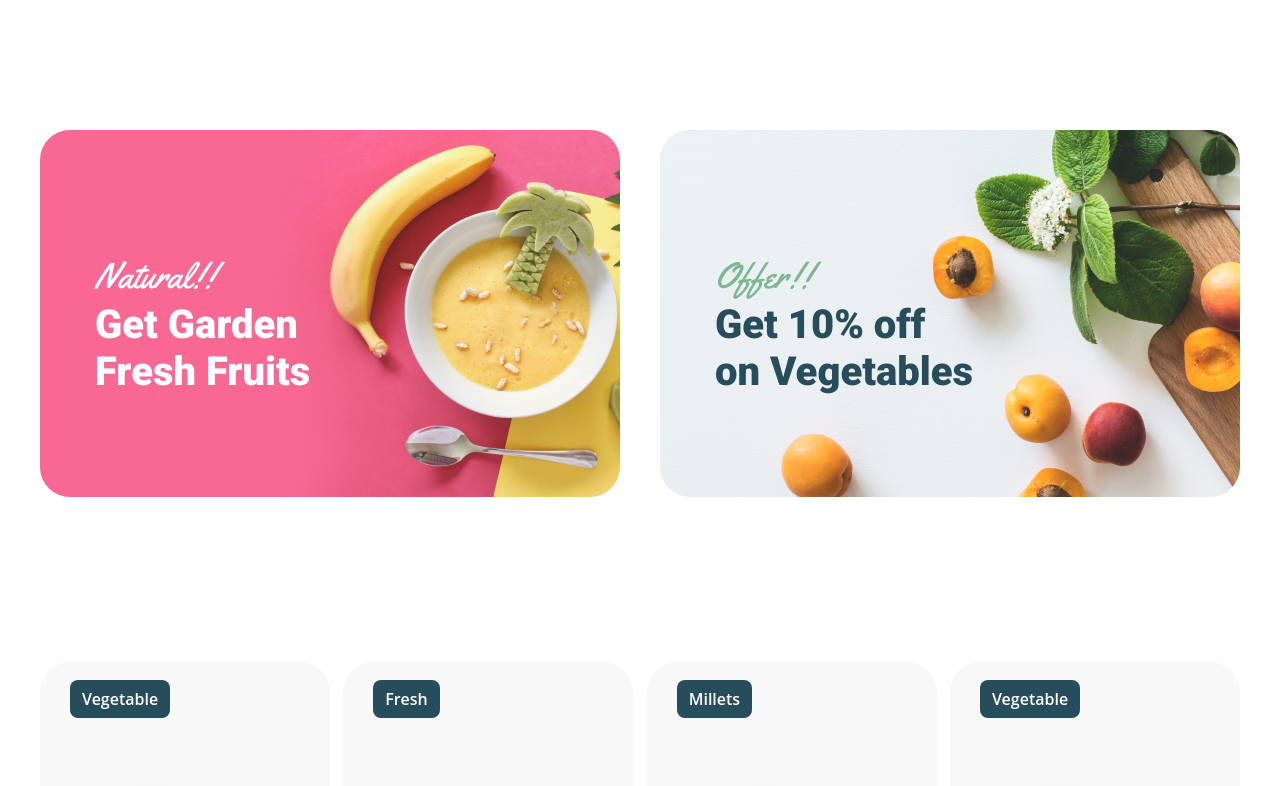
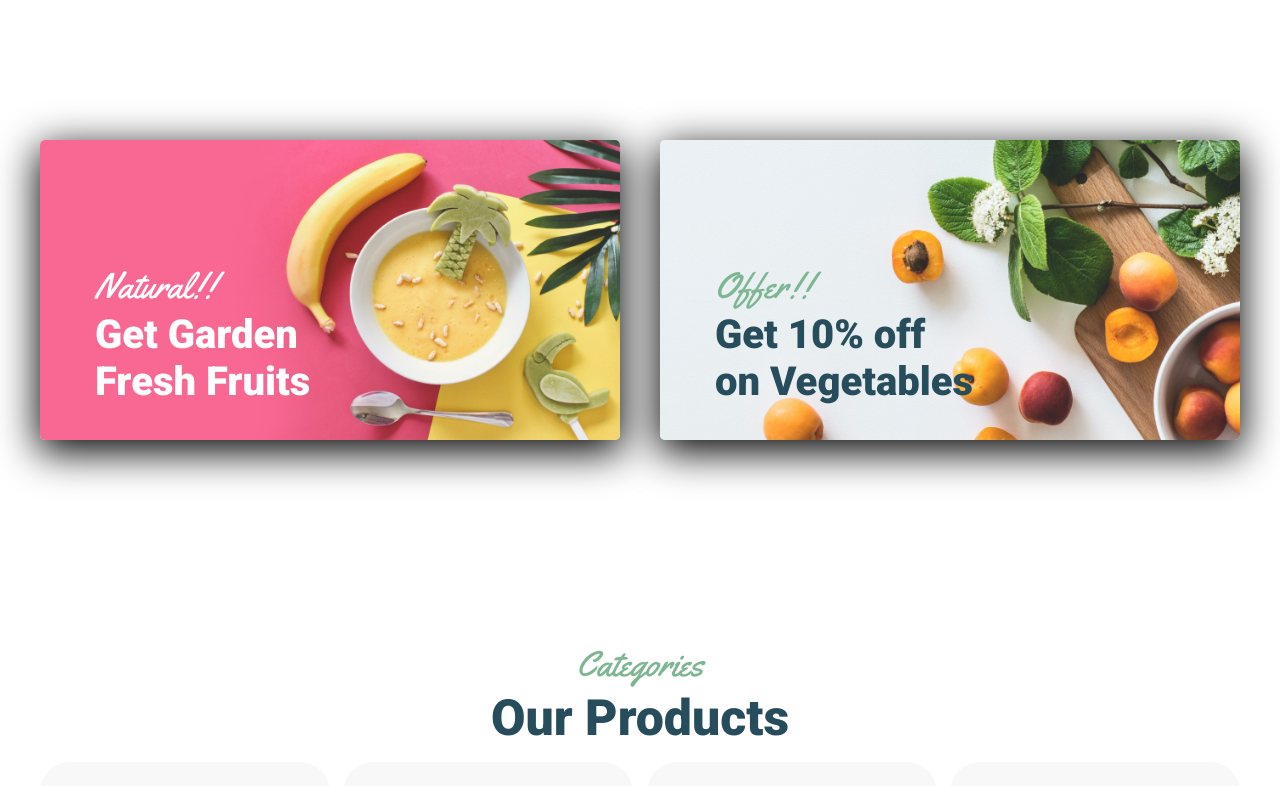
Before and after one commit to Aiska2005/organic, a React (Vite) app: page / in a window 1280 px wide. Shown: the part 840-1626 px from the top of the page. Built offline with nearby package versions, Linux system fonts and the light colour scheme; data requests are answered from the project's data file; a web font is replaced by a local one.

Commit message:
animation

```diff
--- a/src/components/Footer/Footer.scss
+++ b/src/components/Footer/Footer.scss
@@ -1,5 +1,6 @@
 .footer {
   width: 100%;
+  padding-top: 200px;
 
   .footer-subscribe {
     border-radius: 30px;
--- a/src/components/Ui/Card/Card.scss
+++ b/src/components/Ui/Card/Card.scss
@@ -1,10 +1,10 @@
-.card{
+.card {
   width: 290px;
   height: 455px;
   border-radius: 30px;
   background: var(--bg-color);
   padding: 17px 30px;
-    margin: 15px 0 ;
+  margin: 15px 0;
   display: flex;
   flex-direction: column;
   justify-content: center;
@@ -12,7 +12,7 @@
   gap: 9.5rem;
   position: relative;
 
-    .card-img{
+  .card-img {
     position: relative;
 
     display: flex;
@@ -20,7 +20,7 @@
     align-items: center;
     justify-content: center;
 
-        img{
+    img {
       width: 180px;
       position: absolute;
       top: -100px;
@@ -28,11 +28,10 @@
       right: 0;
       bottom: 0;
       filter: drop-shadow(-15px 20px 15px #c5bfbf);
-
     }
   }
 
-    .card-variants{
+  .card-variants {
     margin-top: 1rem;
     padding: 8px 12px;
     color: var(--color);
@@ -45,15 +44,19 @@
     font-weight: 600;
     line-height: normal;
   }
-
-    .card-info{
+  .card-variants:hover {
+    background-color: #c5bfbf;
+    transition-duration: 0.4s;
+    color: black;
+  }
+  .card-info {
     width: 235px;
-        border-bottom: 1px solid #DEDDDD;
+    border-bottom: 1px solid #dedddd;
     display: flex;
     padding-bottom: 13px;
 
-        h2{
-            color: #274C5B;
+    h2 {
+      color: #274c5b;
       text-align: center;
       font-family: Roboto;
       font-size: 20px;
@@ -63,13 +66,13 @@
     }
   }
 
-    .card-price{
+  .card-price {
     padding-top: 6px;
     display: flex;
     justify-content: space-between;
     align-items: center;
 
-        p{
+    p {
       color: var(--dark-color);
       text-align: center;
       font-family: Open Sans;
@@ -79,5 +82,4 @@
       line-height: normal;
     }
   }
-
 }
--- a/src/pages/Home/Section_one/Section_one.css
+++ b/src/pages/Home/Section_one/Section_one.css
@@ -1,5 +1,5 @@
 .contantSection {
-  padding-top: 150px;
+  /* padding-top: 150px; */
   padding-bottom: 150px;
   display: flex;
   flex-direction: row;
@@ -20,7 +20,7 @@
   border-radius: 30px;
 }
 
-span {
+.natiral {
   color: #fff;
   font-family: Yellowtail;
   font-size: 36px;
@@ -57,3 +57,95 @@ h3 {
   font-weight: 800;
   line-height: normal;
 }
+
+.photo {
+  width: 682px;
+  height: 300px;
+  margin-left: auto;
+  margin-right: auto;
+  margin-top: 20vh;
+  margin-bottom: 50px;
+  border-radius: 5px;
+  cursor: pointer;
+  box-shadow: 0 10px 40px 2px;
+  background: rgba(0, 0, 0, 0.4) #000;
+  transform-origin: center;
+  transition: all 0.5s;
+  animation-duration: 3s;
+  animation-iteration-count: infinite;
+  transform: perspective(1000px), rotateX(35deg), rotateY(4deg), rotateZ(-30deg);
+  z-index: 1;
+}
+
+.photo:hover {
+  margin-top: 18vh;
+  transform: perspective(1000px), rotateX(0deg), rotateY(0deg), rotateZ(0deg);
+  .menu {
+    display: flex;
+    justify-content: space-around;
+    align-items: center;
+    max-width: 100%;
+    height: 100%;
+    color: #fff;
+  }
+}
+
+@keyframes animate {
+  0% {
+    margin-top: 20vh;
+  }
+  ,
+  50% {
+    margin-top: 18vh;
+  }
+  ,
+  100% {
+    margin-top: 20vh;
+  }
+}
+
+.photo2 {
+  width: 682px;
+  height: 300px;
+  margin-left: auto;
+  margin-right: auto;
+  margin-top: 20vh;
+  margin-bottom: 50px;
+  border-radius: 5px;
+  cursor: pointer;
+  box-shadow: 0 10px 40px 2px;
+  background: rgba(0, 0, 0, 0.4) #000;
+  transform-origin: center;
+  transition: all 0.5s;
+  animation-duration: 3s;
+  animation-iteration-count: infinite;
+  transform: perspective(1000px), rotateX(35deg), rotateY(4deg), rotateZ(-30deg);
+  z-index: 1;
+}
+
+.photo2:hover {
+  margin-top: 18vh;
+  transform: perspective(1000px), rotateX(0deg), rotateY(0deg), rotateZ(0deg);
+  .menu {
+    display: flex;
+    justify-content: space-around;
+    align-items: center;
+    max-width: 100%;
+    height: 100%;
+    color: #fff;
+  }
+}
+
+@keyframes animate {
+  0% {
+    margin-top: 20vh;
+  }
+  ,
+  50% {
+    margin-top: 18vh;
+  }
+  ,
+  100% {
+    margin-top: 20vh;
+  }
+}
--- a/src/pages/Home/Section_one/Section_one.jsx
+++ b/src/pages/Home/Section_one/Section_one.jsx
@@ -8,7 +8,7 @@ const Section_one = () => {
     <div className="contantSection container">
       <div className="photo">
         <div className="textCenter">
-          <span>Natural!!</span>
+          <span className="natiral">Natural!!</span>
           <h4>
             Get Garden
             <br />
--- a/src/pages/Home/Section_second/Section_second.css
+++ b/src/pages/Home/Section_second/Section_second.css
@@ -3,3 +3,20 @@
   justify-content: space-between;
   flex-wrap: wrap;
 }
+.textCategories {
+  color: #7eb693;
+  font-family: Yellowtail;
+  font-size: 36px;
+  font-style: normal;
+  font-weight: 400;
+  line-height: normal;
+}
+h5 {
+  color: #274c5b;
+  text-align: center;
+  font-family: Roboto;
+  font-size: 50px;
+  font-style: normal;
+  font-weight: 800;
+  line-height: normal;
+}
--- a/src/pages/Home/Section_second/Section_second.jsx
+++ b/src/pages/Home/Section_second/Section_second.jsx
@@ -5,10 +5,17 @@ import "./Section_second.css";
 
 const Section_second = ({ item }) => {
   return (
-    <div className="container blockAxios">
-      {item.map((el) => (
-        <Card key={el.id} {...el} />
-      ))}
+    <div className="container">
+      <div style={{ textAlign: "center" }}>
+        {" "}
+        <span className="textCategories">Categories</span>
+        <h5>Our Products</h5>
+      </div>
+      <div className="  blockAxios ">
+        {item.map((el) => (
+          <Card key={el.id} {...el} />
+        ))}
+      </div>
     </div>
   );
 };
--- a/src/pages/Home/Section_three/Section_three.css
+++ b/src/pages/Home/Section_three/Section_three.css
@@ -12,11 +12,48 @@
   border-radius: 45px;
 }
 .bgWhite {
-  width: 489px;
-  height: 523px;
+  width: 509px;
+  height: 593px;
   background-color: aliceblue;
   border-radius: 15%;
   position: absolute;
   right: 150px;
   bottom: 40px;
 }
+.width {
+  padding-top: 40px;
+  padding-left: 60px;
+  /* width: 500px; */
+}
+.eco {
+  color: #7eb693;
+  font-family: Yellowtail;
+  font-size: 36px;
+  font-style: normal;
+  font-weight: 400;
+  line-height: normal;
+}
+.text_h4 {
+  color: #274c5b;
+  font-family: Roboto;
+  font-size: 50px;
+  font-style: normal;
+  font-weight: 800;
+  line-height: normal;
+}
+p {
+  color: #525c60;
+  font-family: Open Sans;
+  font-size: 18px;
+  font-style: normal;
+  font-weight: 400;
+  line-height: 165.4%;
+}
+span {
+  color: #274c5b;
+  font-family: Roboto;
+  font-size: 25px;
+  font-style: normal;
+  font-weight: 500;
+  line-height: normal;
+}
--- a/src/pages/Home/Section_three/Section_three.jsx
+++ b/src/pages/Home/Section_three/Section_three.jsx
@@ -6,7 +6,32 @@ const Section_three = () => {
   return (
     <div className="container section_three">
       <div className="bgImg"></div>
-      <div className="bgWhite"></div>
+      <div className="bgWhite">
+        <div className="width">
+          <span className="eco">Eco Friendly</span>
+          <h4 className="text_h4">
+            Econis is a Friendly <br />
+            Organic Store
+          </h4>
+          <div>
+            <span>Start with Our Company First</span>
+            <p>
+              Sed ut perspiciatis unde omnis iste natus error sit voluptat
+              accusantium <br /> doloremque laudantium. Sed ut perspiciatis.
+            </p>
+            <span>Learn How to Grow Yourself</span>
+            <p>
+              Sed ut perspiciatis unde omnis iste natus error sit voluptat
+              accusantium <br /> doloremque laudantium. Sed ut perspiciatis.
+            </p>
+            <span>Farming Strategies of Today</span>
+            <p>
+              Sed ut perspiciatis unde omnis iste natus error sit voluptat
+              accusantium <br /> doloremque laudantium. Sed ut perspiciatis.
+            </p>
+          </div>
+        </div>
+      </div>
     </div>
   );
 };
```
Lines whose indentation alone changed are shown as unchanged.
